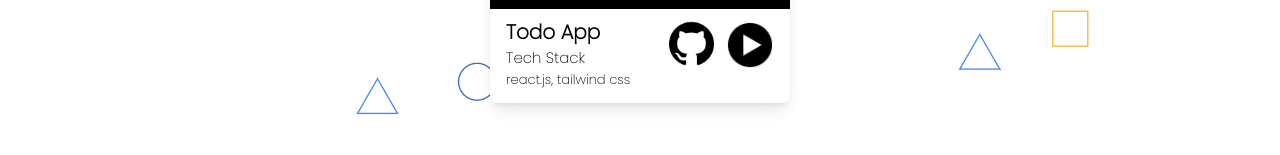
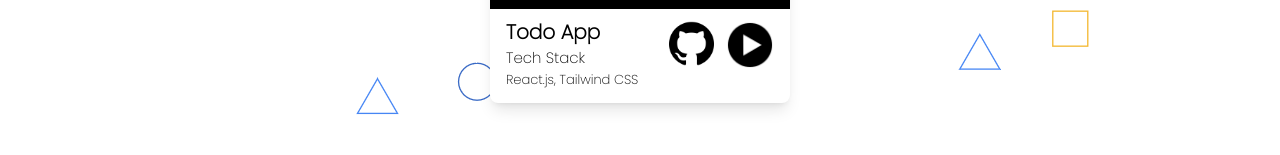
Before and after one commit to rahulgtst/rahul, a React (Vite) app: page / in a window 1280 px wide. Shown: the part 1775-1930 px from the top of the page. Built offline with nearby package versions, Linux system fonts and the light colour scheme; a web font is replaced by a local one.

Commit message:
move the data folder to src

```diff
--- a/src/components/Hero.jsx
+++ b/src/components/Hero.jsx
@@ -7,16 +7,16 @@ const Hero = ({ onChangeContactStatus }) => {
   return (
     <section
       id="Home"
-      className="hero flex flex-col md:flex-row justify-center items-center lg:gap-40 gap-10 h-[700px] md:h-[650px] "
+      className="flex flex-col md:flex-row justify-center items-center lg:gap-40 gap-10 h-[700px] md:h-[650px] "
     >
       <Image img={img} title="Rahul Gupta" />
       <div className="info flex flex-col justify-center items-center italic bg-[white]">
-        <h1 className="text-[30px] md:text-[48px]">
+        <h2 className="text-[30px] md:text-[48px]">
           Hi, I'm{" "}
           <span className="different-text text-[#4831D4] decoration-wavy decoration-yellow-300 decoration-from-font font-bold">
             Rahul Gupta
           </span>
-        </h1>
+        </h2>
         <h3 className="different-text text-[24px]">Full Stack Developer</h3>
         <q className="w-[300px] sm:w-[400px] md:w-[300px] lg:w-[400px] text-[14px] text-center text-slate-600 mt-4">
           Code enthusiast ❤️ crafting beautiful user experiences, Passionate
--- a/src/components/Project.jsx
+++ b/src/components/Project.jsx
@@ -2,15 +2,12 @@ import React from "react";
 import github from "../assets/github.png";
 import play from "../assets/play.png";
 import { motion } from "framer-motion";
+import img from "../assets/projectImages/Todo-app.png";
 
 const Project = ({ data }) => {
+  console.log(data.image);
   return (
-    <motion.div
-      // initial={{ opacity: 0 }}
-      // whileInView={{ opacity: 1 }}
-      // transition={{ duration: 100 }}
-      className="h-[300px] w-[300px] py-4 rounded-lg shadow-lg bg-white"
-    >
+    <motion.div className="h-[300px] w-[300px] py-4 rounded-lg shadow-lg bg-white">
       <img
         src={data.image}
         alt={data.name}
--- a/src/components/Projects.jsx
+++ b/src/components/Projects.jsx
@@ -1,6 +1,6 @@
-import React from "react";
+import React, { useId } from "react";
 import Project from "./Project";
-import projectData from "../../data/projectData";
+import projectData from "../data/projectData";
 
 const Projects = () => {
   return (
@@ -13,7 +13,7 @@ const Projects = () => {
       </h1>
       <section className="flex flex-col md:flex-row flex-wrap gap-10 items-center justify-center md:w-[980px]">
         {projectData.map((data) => (
-          <Project key={data.id} data={data} />
+          <Project key={useId()} data={data} />
         ))}
       </section>
     </section>
--- a/src/components/Tools.jsx
+++ b/src/components/Tools.jsx
@@ -1,6 +1,6 @@
 import React from "react";
 import Tool from "./Tool";
-import toolData from "../../data/toolData";
+import toolData from "../data/toolData";
 
 const Tools = () => {
   const tools = toolData.map((data) => (
--- a/data/projectData.js
+++ b/src/data/projectData.js
@@ -4,7 +4,7 @@ const projectData = [
     name: "Todo App",
     githubLink: "https://github.com/rahulgtst/todo",
     websiteLink: "https://todo-tau-murex.vercel.app/",
-    tools: ["react.js", "tailwind css"],
+    tools: ["React.js", "Tailwind CSS"],
     image: "./src/assets/projectImages/Todo-app.png",
   },
 ];
```
Also changed, not shown: src/data/toolData.js (renamed from data/toolData.js).
